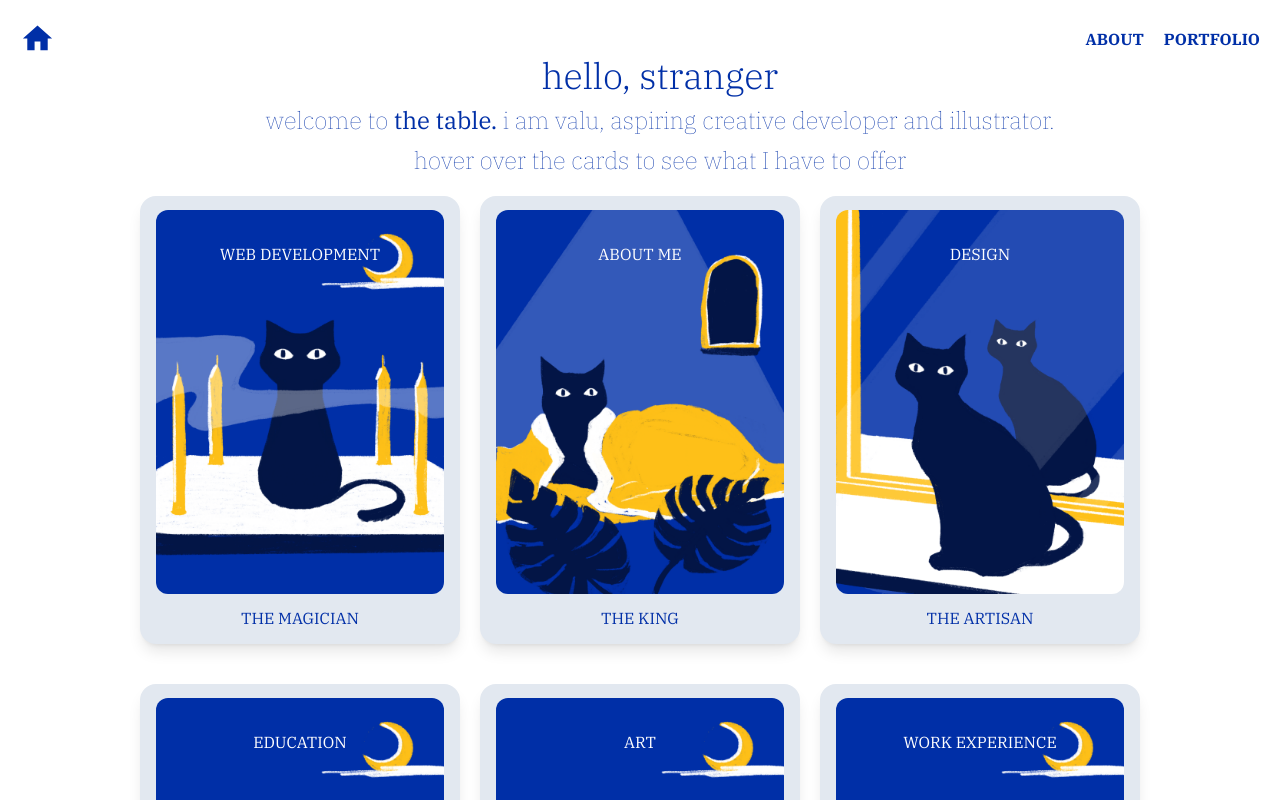
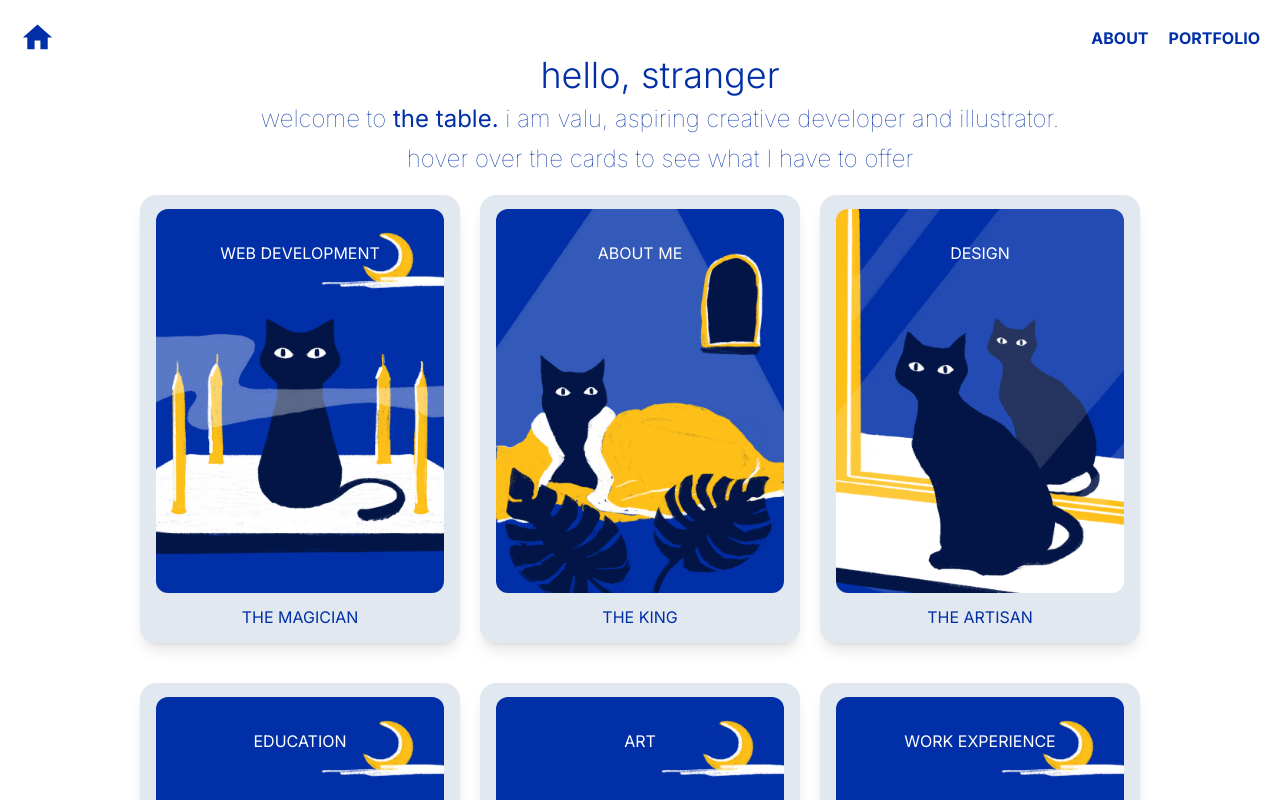
Before and after one commit to valudollar/portfolio-four, a Next.js app: page / in a window 1280 px wide. Shown: the top 800 px of the page. Built offline with nearby package versions, Linux system fonts and the light colour scheme.

Commit message:
test font

```diff
--- a/app/layout.js
+++ b/app/layout.js
@@ -12,16 +12,16 @@ const inter = Inter({ subsets: ["latin"] });
 //   description: "Generated by create next app",
 // };
 
-const plexserif = IBM_Plex_Serif({
-  weight: ["100", "200", "300", "400", "500", "600", "700"],
-  style: ["normal", "italic"],
-  subsets: ["latin"],
-  display: "swap",
-});
+// const plexserif = IBM_Plex_Serif({
+//   weight: ["100", "200", "300", "400", "500", "600", "700"],
+//   style: ["normal", "italic"],
+//   subsets: ["latin"],
+//   display: "swap",
+// });
 
 export default function RootLayout({ children }) {
   return (
-    <html lang="en" className={plexserif.className}>
+    <html lang="en" className={inter.className}>
       <title>valu's portfolio</title>
       <body>
         {/* <Navbar /> */}
```
Also changed, not shown: 1 other file (tests, documents, lock files or other folders).
